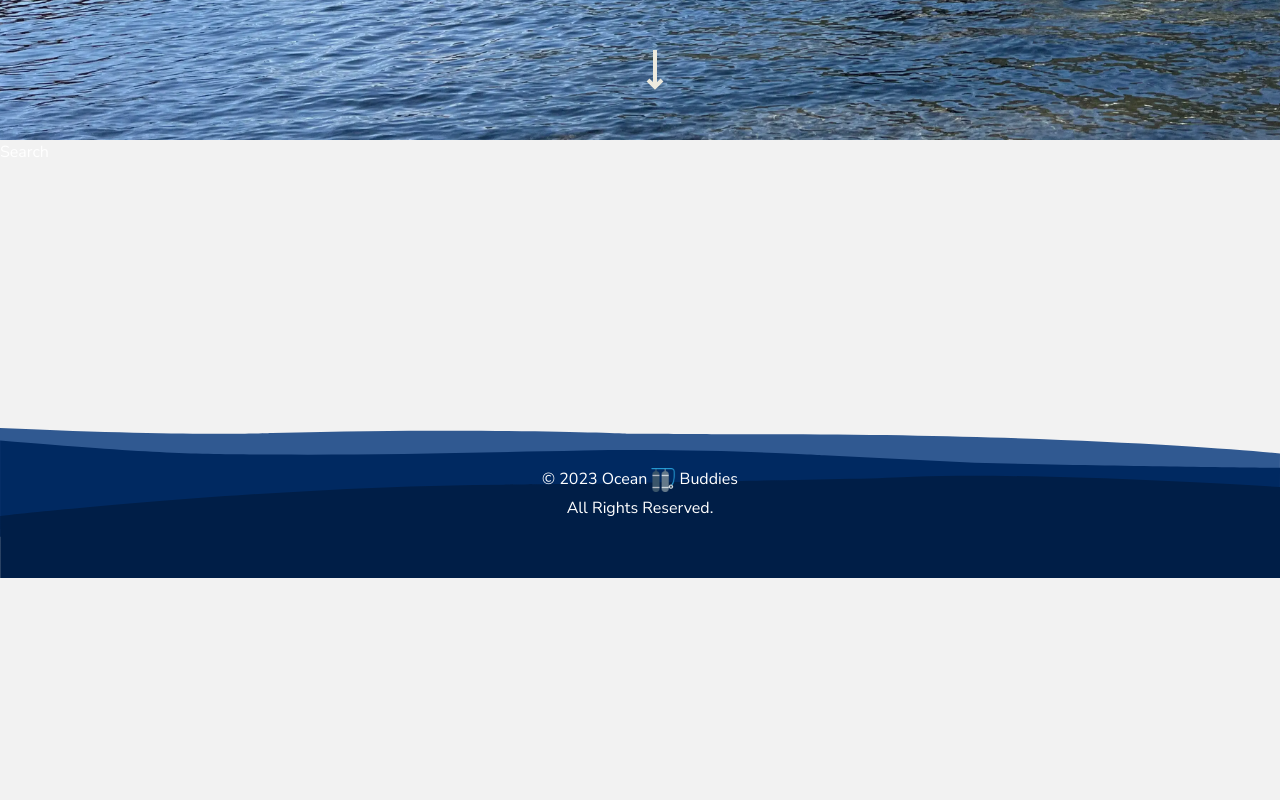
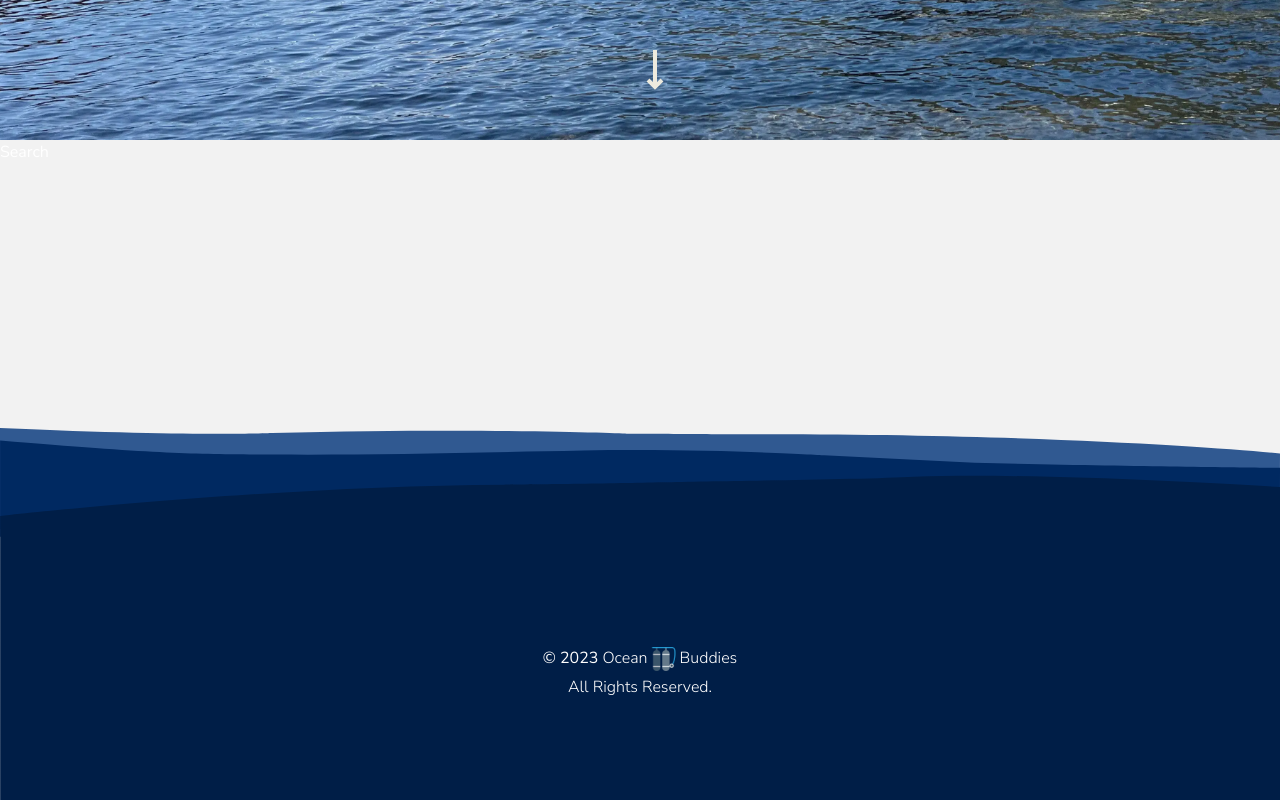
Before and after one commit to RozaliiaRusskikh/ocean-buddies, a Next.js app: page / in a window 1280 px wide. Shown: the part 684-1484 px from the top of the page. Before the commit the page ends 1262 px from the top, so only its background shows below. Built offline with nearby package versions, Linux system fonts and the light colour scheme.

Commit message:
Style footer

```diff
--- a/components/Footer.tsx
+++ b/components/Footer.tsx
@@ -1,14 +1,18 @@
-import { LayoutX } from "./LayoutX";
+import { Text } from "./Text";
 import Image from "next/image";
 import logo from "@/public/assets/logo.png";
 
 const Footer: React.FC = () => {
   const currentYear = new Date().getFullYear();
+
   return (
     <footer className="relative w-full text-background">
-      <div className="flex items-center justify-center gap-2 absolute bottom-0 mb-1 md:bottom-1/3 md:mb-2 left-1/2 translate-x-[-50%]">
-        <p className="text-center">
-          &copy; {currentYear} <span>Ocean </span>
+      <div className="flex items-center justify-center gap-2 absolute bottom-1/3 mb-1 md:bottom-1/4 md:mb-2 left-1/2 translate-x-[-50%]">
+        <div className="text-center">
+          &copy; {currentYear}{" "}
+          <Text size="body" className="inline">
+            Ocean{" "}
+          </Text>
           <Image
             src={logo}
             alt="Ocean Buddies Logo"
@@ -16,12 +20,17 @@ const Footer: React.FC = () => {
             width={24}
             className="inline"
           />
-          <span> Buddies</span>
-          <span className="block md:mt-1">All Rights Reserved.</span>
-        </p>
+          <Text size="body" className="inline">
+            {" "}
+            Buddies
+          </Text>
+          <Text size="body" className="block md:mt-1">
+            All Rights Reserved.
+          </Text>
+        </div>
       </div>
       <svg
-        viewBox="0 0 1280 150"
+        viewBox="0 0 1280 372"
         fill="none"
         xmlns="http://www.w3.org/2000/svg"
         className="w-full"
```
